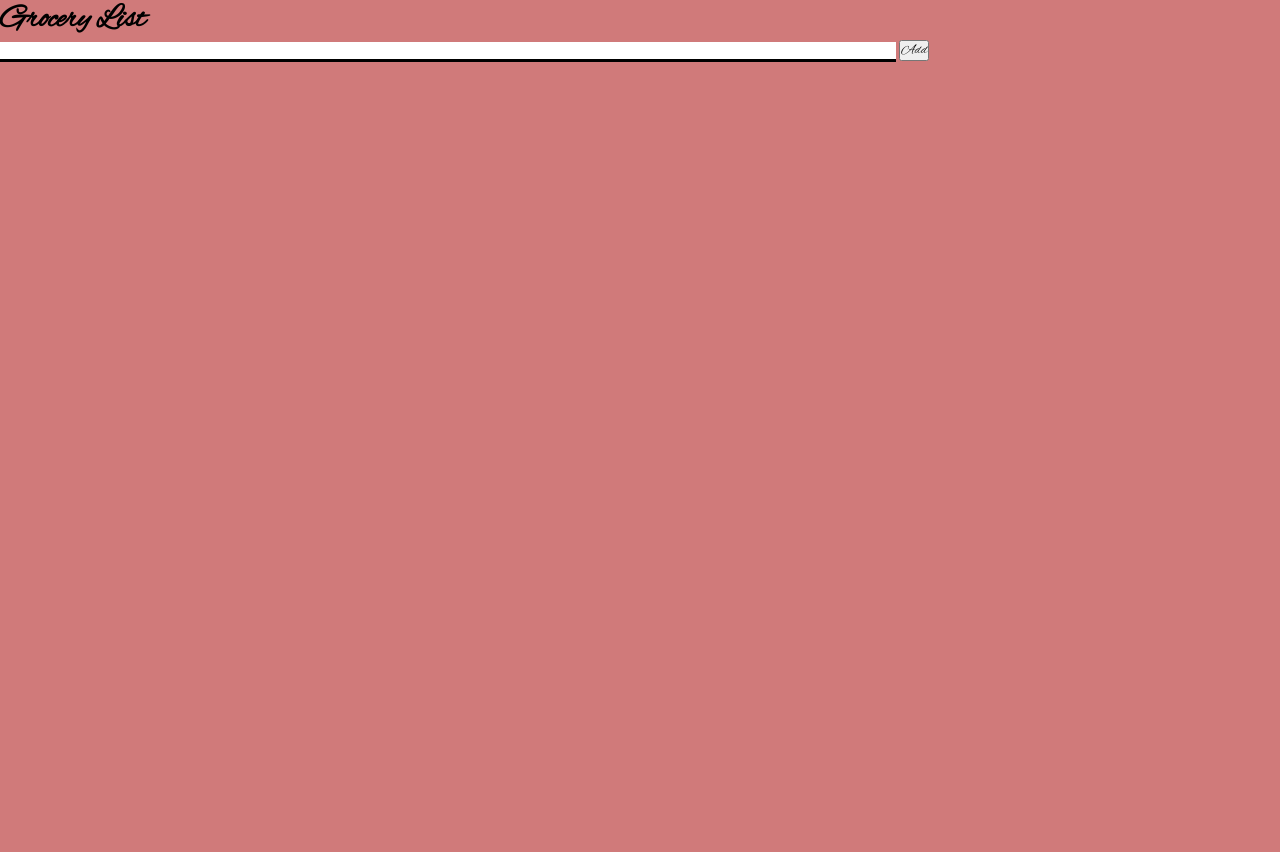
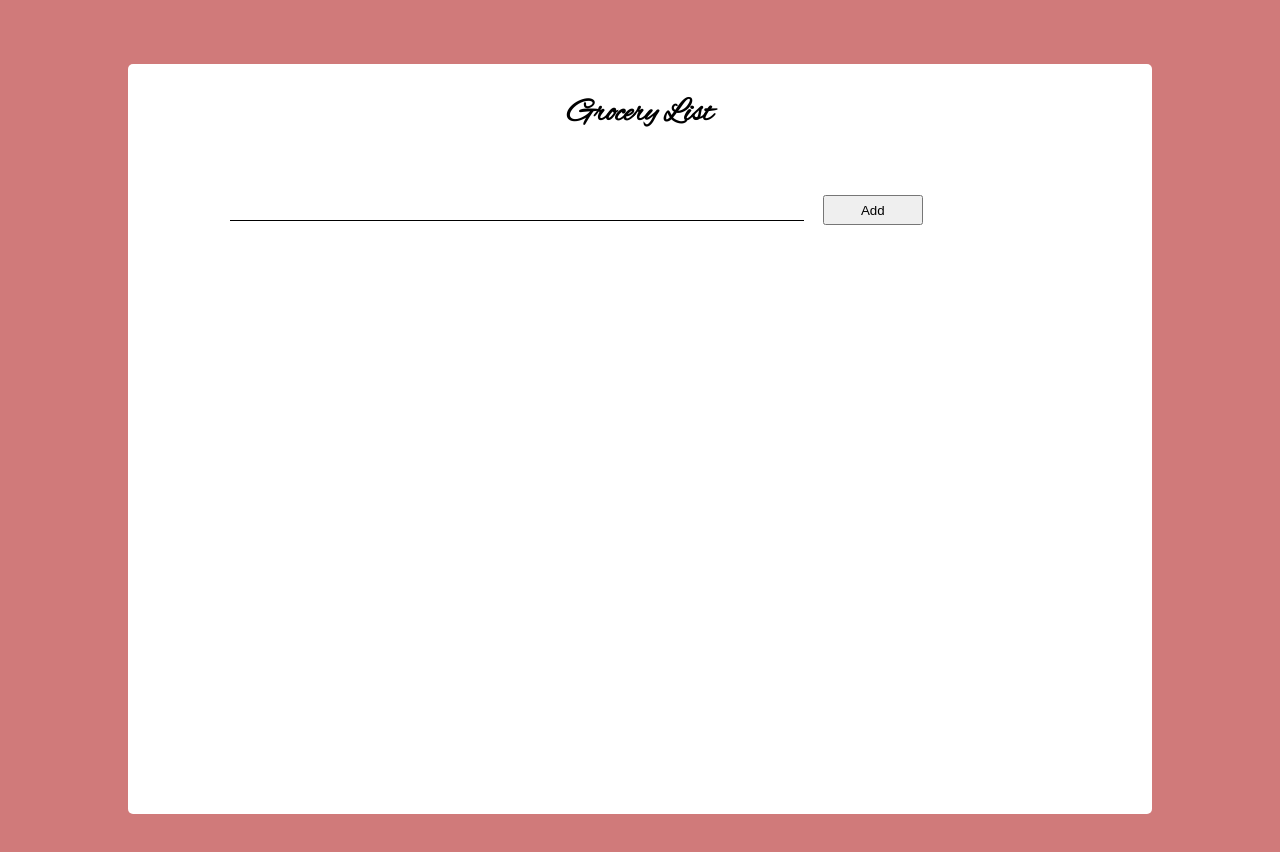
Before and after one commit to Tatiana-Na/The-Grocery-list, a plain HTML site: page index.html in a window 1280 px wide. Before the commit the page ends 800 px from the top, so only its background shows below. Drawn offline with Linux system fonts and the light colour scheme.

Commit message:
add some css

```diff
--- a/index.html
+++ b/index.html
@@ -12,19 +12,18 @@
     <title>The grocery list</title>
 </head>
 <body>
-
+    <div class="container">
 <h1>Grocery List</h1>
 
-<div>
-    <input type="text" class="js_input">
+<div class="add_item">
+    <input type="text" class="js_input input">
+    <button class="js_btn btn">Add</button>
 
-    <button class="js_btn">Add</button>
-
-    <ul class="js_list">
+    <ul class="js_list list">
 
     </ul>
 </div>
-
+</div>
 
 
   <script src="/main.js"></script>
--- a/main.css
+++ b/main.css
@@ -1,39 +1,58 @@
 * {
     margin: 0;
     padding: 0;
-    font-family: "Alex Brush" ;
+
 }
 
 body {
 background-color: rgb(208, 122, 122);
+
 }
 
+
+
 .container {
-  text-align: center;
-  border: 1px solid ;
-  height: 100vh;
-  width: 80%;
+  width:80%;
+  margin:5% auto;
+  padding-top: 30px;
+  border-radius: 5px;
+  height: 90vh;
   display: flex;
   flex-direction: column;
   background-color: white;
-  margin: auto;
 }
 
-h2 {
-    font-size: 3rem;
-    margin-top: 30px;
+h1 {
+    text-align: center;
+    font-family: "Alex Brush" ;
+
 }
 
-
+.add_item {
+    width: 80%;
+    margin:5% auto;
+}
 input {
     width: 70%;
     outline: 0;
     border: 0;
-    border-bottom: 3px solid;
+    border-bottom: 1px solid;
+    margin-right: 15px;
+    font-size: 20px;
 }
 
-#list {
-margin-left: 40px;
-margin-top: 30px;
+button {
+
+width: 100px;
+height: 30px;
+margin-top: 10px;
+}
+
+.list {
+margin-top: 50px;
 font-size: 1.5rem;
 }
+
+ul {
+    list-style: none;
+}
--- a/main.js
+++ b/main.js
@@ -5,16 +5,16 @@ const groceryList = document.querySelector('.js_list');
 const userInput = document.querySelector('.js_input');
 const btnAdd = document.querySelector('.js_btn');
 
+userInput.addEventListener("keyup", function(e) {
+    if (e.code === 'Enter') {
+        btnAdd.onclick();
+       }
+      });
+
 // button add
 btnAdd.onclick = function () {
 let newItem = "- " + userInput.value;
 userInput.value = " ";
-
-userInput.addEventListener("keyup", function(e) {
-if (e.code === 'Enter') {
-    btnAdd.click();
-   }
-  });
 
 let itemList = document.createElement('li');
 let itemText = document.createElement('span');
@@ -37,99 +37,4 @@ btnDelete.onclick = function() {
 }
 
 userInput.focus();
-
-}
-
-
-
-
-
-
-
-
-/* которое работало в другой программе
-
-<h1 id="list_name">Grocery List</h1>
-
-<ul id="grocery_list">
-	<li>
-		<input type="text" id="grocery_list_input"/>
-		<button type="submit" id="add_to_list">Add to list</button>
-	</li>
-</ul>
-
-
-let groceryList = document.querySelector('#grocery_list');
-const addToListButton = document.querySelector('#add_to_list');
-const groceryListInput = document.querySelector("#grocery_list_input");
-let listName = document.querySelector('#list_name');
-
-
-
-let addToList = () => {
-	if (groceryListInput.value !== '') {
-		let li = document.createElement('li');
-		li.textContent = groceryListInput.value;
-		groceryList.appendChild(li);
-		groceryListInput.value = '';
-	}
-}
-
-addToListButton.addEventListener('click', ()=>{
-	addToList();
-})
-
-groceryListInput.addEventListener('keypress', function (e) {
-    var key = e.which || e.keyCode;
-    if (key === 13) { // 13 is enter
-      	addToList();
-    }
-});
-
-*/
-
-
-
-
-
-/*
-const groceries = document.getElementsByClassName("groceries")[0];
-const btnReset = document.getElementById("btnReset");
-const userInput = document.getElementById("userInput");
-const allItems = document.getElementById("allItems");
-
-btnReset.addEventListener("click", function() {
-    allItems.innerHTML = " ";
-})
-
-userInput.addEventListener("keydown", function(event) {
-    if(event.key == "Enter")
-    addItem();
-})
-
-function addItem() {
-    let h2 = document.createElement("h2");
-    h2.innerHTML = "- " + userInput.value;
-}
-*/
-
-/*
-const btnReset = document.querySelector(".js_btn");
-const listOfItems = document.querySelector(".js_list");
-const userInput = document.querySelector(".js_input");
-const glocery = document.querySelector(".js_glocery")[0];
-
-btnReset.addEventListener("click", function(){
-    listOfItems.innerHTML = "";
-});
-
-userInput.addEventListener("keydown", function(event){
-if(event.key === "Enter")
-addItem();
-});
-
-function addItem() {
-   let h2 = document.createElement("h2");
-   h2.innerHTML = "- " + userInput.value;
-}
-*/
+};
```
